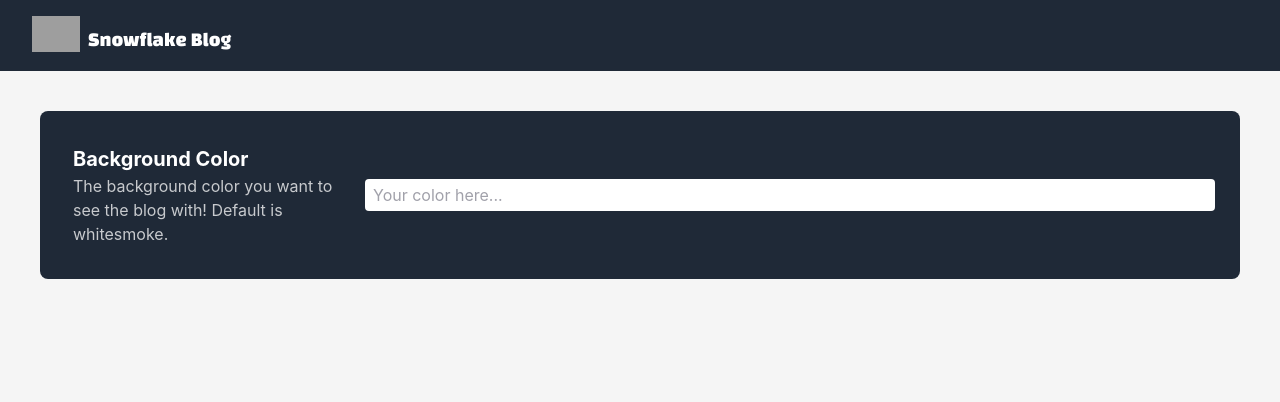
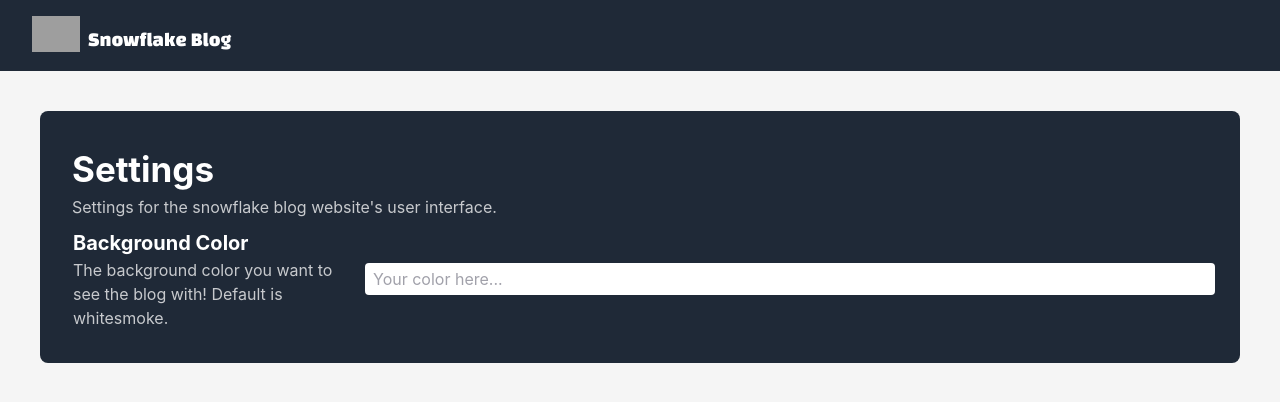
Before and after one commit to CesiumLabs/blogs, a Next.js app: page /settings in a window 1280 px wide. Shown: the top 402 px of the page. Built offline with nearby package versions, Linux system fonts and the light colour scheme; grey boxes are pictures that could not be loaded; a web font is replaced by a local one.

Commit message:
fix: update settings ui

```diff
--- a/src/pages/settings.js
+++ b/src/pages/settings.js
@@ -23,7 +23,10 @@ export default function Settings() {
         <Frame title="Settings" description="Settings for the snowflake blog website's user interface.">
             <div className="p-4 md:p-10">
                 <div className="bg-theme-100 rounded-lg p-8">
-                    <table className="text-white w-full">
+                <h1 className="text-white text-5xl font-bold">Settings</h1>
+                    <p className="opacity-75 text-white">Settings for the snowflake blog website's user interface.</p>
+
+                    <table className="text-white w-full mt-2">
                         <tr>
                             <td className="w-1/4">
                                 <p className="text-xl font-bold">Background Color</p>
```
